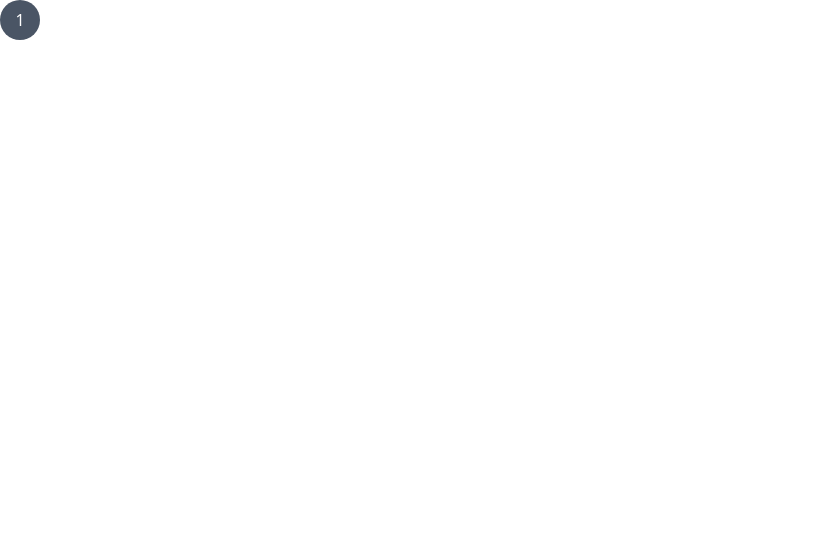
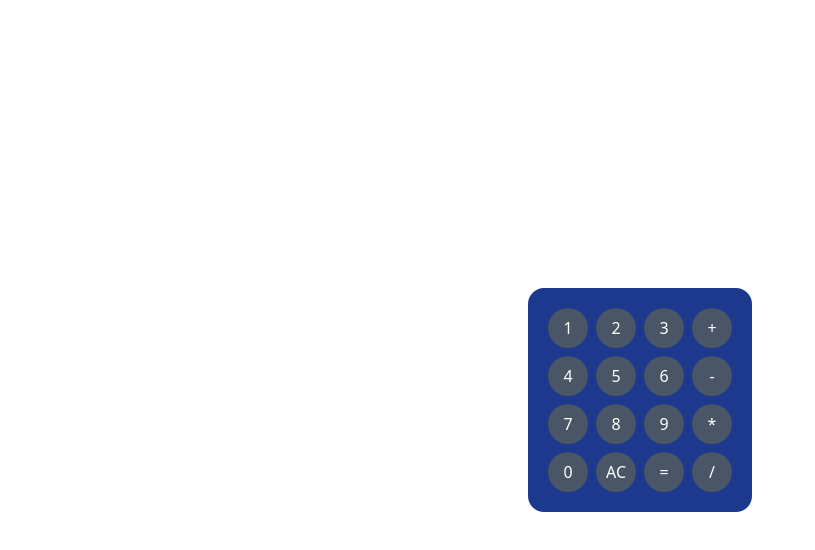
Before and after one commit to Grupo-FIAP-Antonio-Felipe-e-Joao-Vitor/cp4-front-web, a React (Vite) app: page / in a window 1280 px wide. Shown: the top 550 px of the page, without its empty margins (0-815 px from the left). Built offline with nearby package versions, Linux system fonts and the light colour scheme.

Commit message:
estruturando e estilizando app

```diff
--- a/src/App.jsx
+++ b/src/App.jsx
@@ -2,9 +2,30 @@ import Botao from "./components/Botao"
 
 function App() {
   return (
-    <div>
-      <Botao label={"1"}/>
-    </div>
+    <section className="h-screen flex justify-center items-center">
+      <section className="bg-blue-900 p-5 flex gap-2 rounded-2xl">
+        <section className=" grid grid-cols-3 grid-rows-4 gap-2 ">
+          <Botao label={"1"} />
+          <Botao label={"2"} />
+          <Botao label={"3"} />
+          <Botao label={"4"} />
+          <Botao label={"5"} />
+          <Botao label={"6"} />
+          <Botao label={"7"} />
+          <Botao label={"8"} />
+          <Botao label={"9"} />
+          <Botao label={"0"} />
+          <Botao label={"AC"} />
+          <Botao label={"="} />
+        </section>
+        <section className="grid grid-cols-1 grid-rows-4 gap-2">
+          <Botao label={"+"} />
+          <Botao label={"-"} />
+          <Botao label={"*"} />
+          <Botao label={"/"} />
+        </section>
+      </section>
+    </section>
   )
 }
 
```
